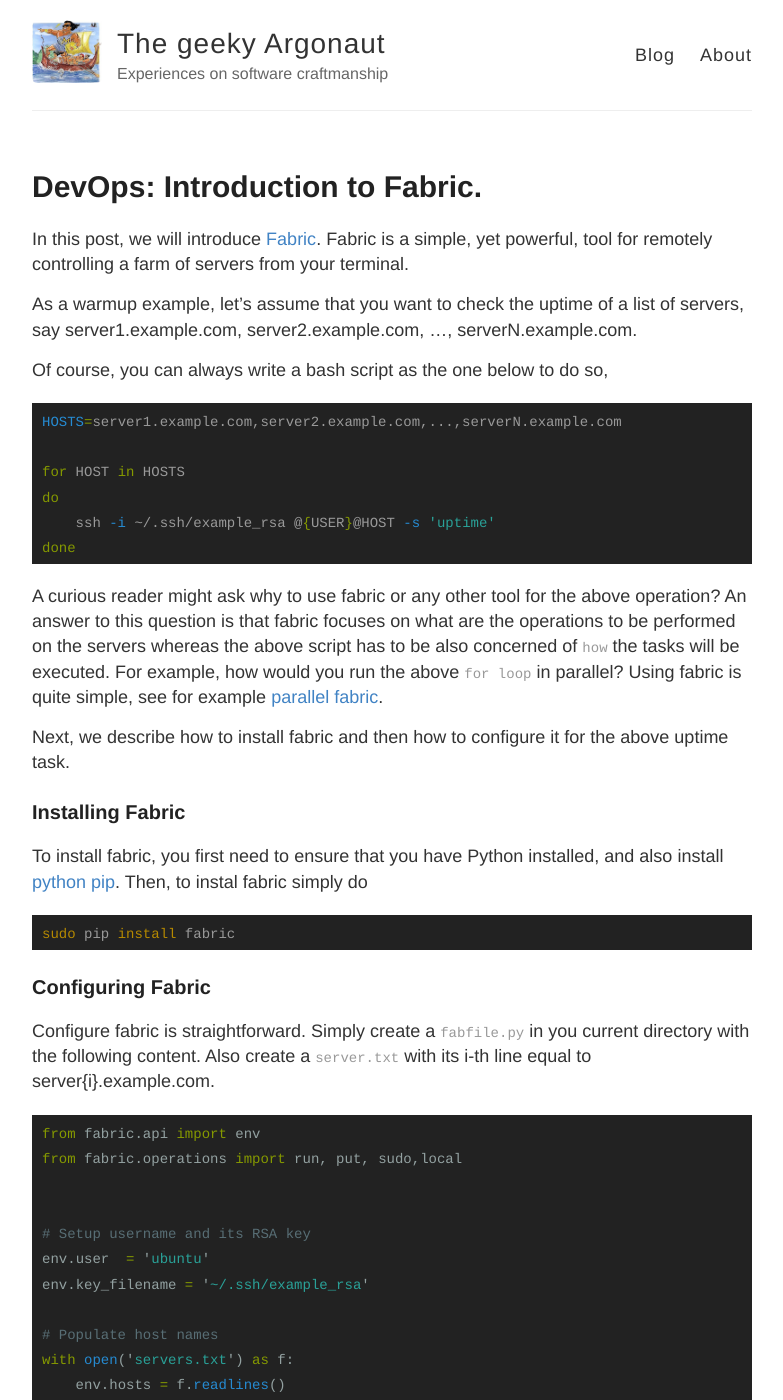
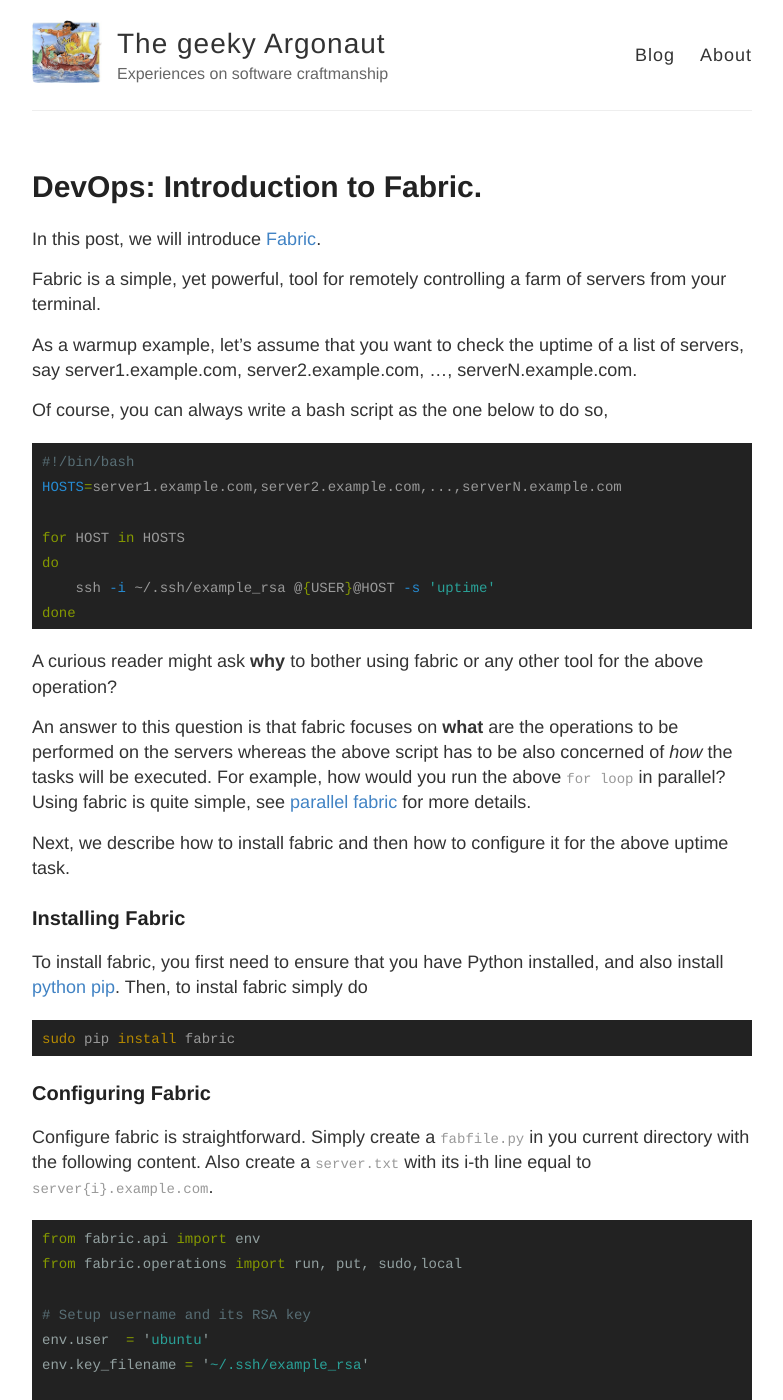
Before and after one commit to zouzias/zouzias.github.io, a Jekyll site: the page built from _posts/2015-03-01-Introduction-to-fabric.md, in a window 1280 px wide and 1400 px high. Shown: the whole window, without its empty margins (248-1031 px from the left). Built offline with Jekyll 4.4.1, drawn with Linux system fonts in a browser that asks for light colours.

Commit message:
Posts: Fabric intro post update

```diff
--- a/_posts/2015-03-01-Introduction-to-fabric.md
+++ b/_posts/2015-03-01-Introduction-to-fabric.md
@@ -3,13 +3,16 @@
 title: "DevOps: Introduction to Fabric."
 ---
 
-In this post, we will introduce [Fabric](http://www.fabfile.org/). Fabric is a simple, yet powerful, tool for remotely controlling a farm of servers from your terminal.
+In this post, we will introduce [Fabric](http://www.fabfile.org/).
+
+Fabric is a simple, yet powerful, tool for remotely controlling a farm of servers from your terminal.
 
 As a warmup example, let's assume that you want to check the uptime of a list of servers, say server1.example.com, server2.example.com, ..., serverN.example.com.
 
 Of course, you can always write a bash script as the one below to do so,
 
 {% highlight bash %}
+#!/bin/bash
 HOSTS=server1.example.com,server2.example.com,...,serverN.example.com
 
 for HOST in HOSTS
@@ -19,7 +22,9 @@
 
 {% endhighlight %}
 
-A curious reader might ask why to use fabric or any other tool for the above operation? An answer to this question is that fabric focuses on what are the operations to be performed on the servers whereas the above script has to be also concerned of `how` the tasks will be executed. For example, how would you run the above `for loop` in parallel? Using fabric is quite simple, see for example [parallel fabric](http://docs.fabfile.org/en/latest/usage/parallel.html).
+A curious reader might ask <strong>why</strong> to bother using fabric or any other tool for the above operation?
+
+An answer to this question is that fabric focuses on <strong>what</strong> are the operations to be performed on the servers whereas the above script has to be also concerned of <i>how</i> the tasks will be executed. For example, how would you run the above `for loop` in parallel? Using fabric is quite simple, see [parallel fabric](http://docs.fabfile.org/en/latest/usage/parallel.html) for more details.
 
 Next, we describe how to install fabric and then how to configure it for the above uptime task.
 
@@ -34,12 +39,11 @@
 
 ### Configuring Fabric
 
-Configure fabric is straightforward. Simply create a `fabfile.py` in you current directory with the following content. Also create a `server.txt` with its i-th line equal to server{i}.example.com.
+Configure fabric is straightforward. Simply create a `fabfile.py` in you current directory with the following content. Also create a `server.txt` with its i-th line equal to `server{i}.example.com`.
 
 {% highlight python %}
 from fabric.api import env
 from fabric.operations import run, put, sudo,local
-
 
 # Setup username and its RSA key
 env.user  = 'ubuntu'
```
